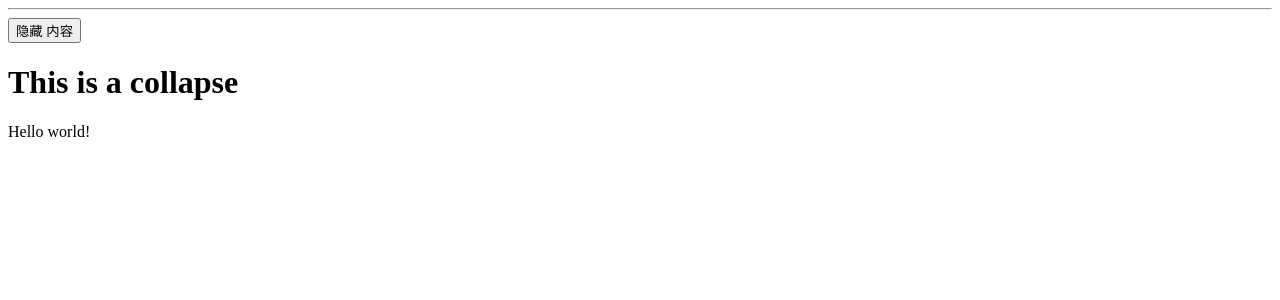
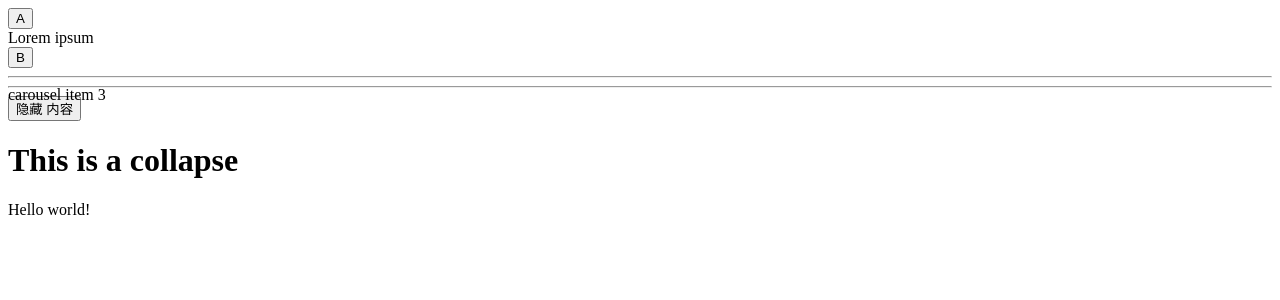
Before and after one commit to Sunny-117/React-practices, a React (Create React App) app: page / in a window 1280 px wide. Shown: the top 300 px of the page. Built offline with nearby package versions, Linux system fonts and the light colour scheme.

Commit message:
feat: add new feature

```diff
--- a/src/App.tsx
+++ b/src/App.tsx
@@ -7,7 +7,7 @@ export const App = () => {
   return (
 
     <div>
-      {/* <div id="Accordion">
+      <div id="Accordion">
         <Accordion defaultIndex="1" onItemClick={console.log}>
           <AccordionItem label="A" index="1">
             Lorem ipsum
@@ -26,7 +26,7 @@ export const App = () => {
             <div>carousel item 3</div>
           ]}
         />
-      </div> */}
+      </div>
       <hr />
       <div className="collapse">
         <Collapse collapsed={false}>
--- a/src/components/Visual视觉效果渲染/Collapse/index.tsx
+++ b/src/components/Visual视觉效果渲染/Collapse/index.tsx
@@ -1,10 +1,7 @@
 import { useState } from "react";
 
 export function Collapse({ collapsed, children }) {
-
     const [isCollapsed, setIsCollapsed] = useState(collapsed);
-
-
     return (
         <div>
             <button
@@ -13,7 +10,9 @@ export function Collapse({ collapsed, children }) {
                 {isCollapsed ? "显示" : "隐藏"} 内容
             </button>
             <div
-
+                style={{
+                    display: isCollapsed ? 'none' : 'block'
+                }}
             >
                 {children}
             </div>
```
